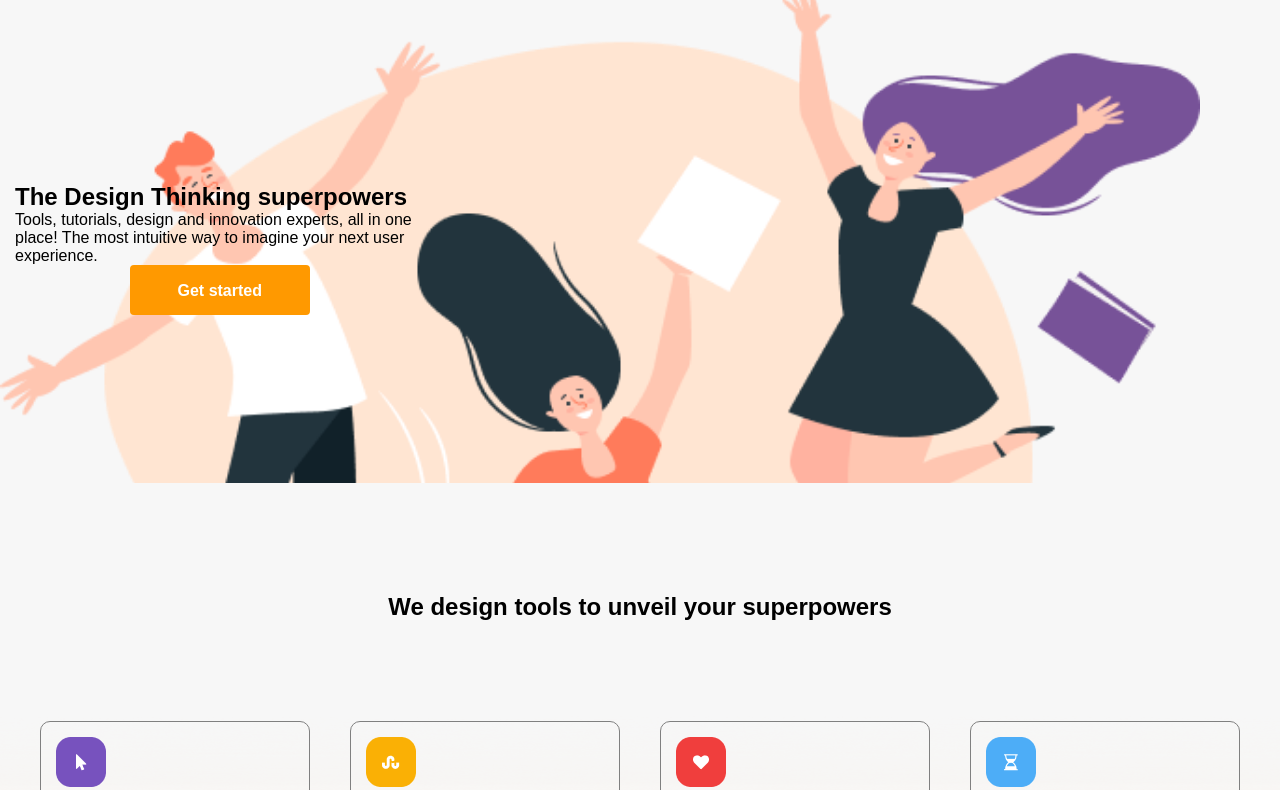
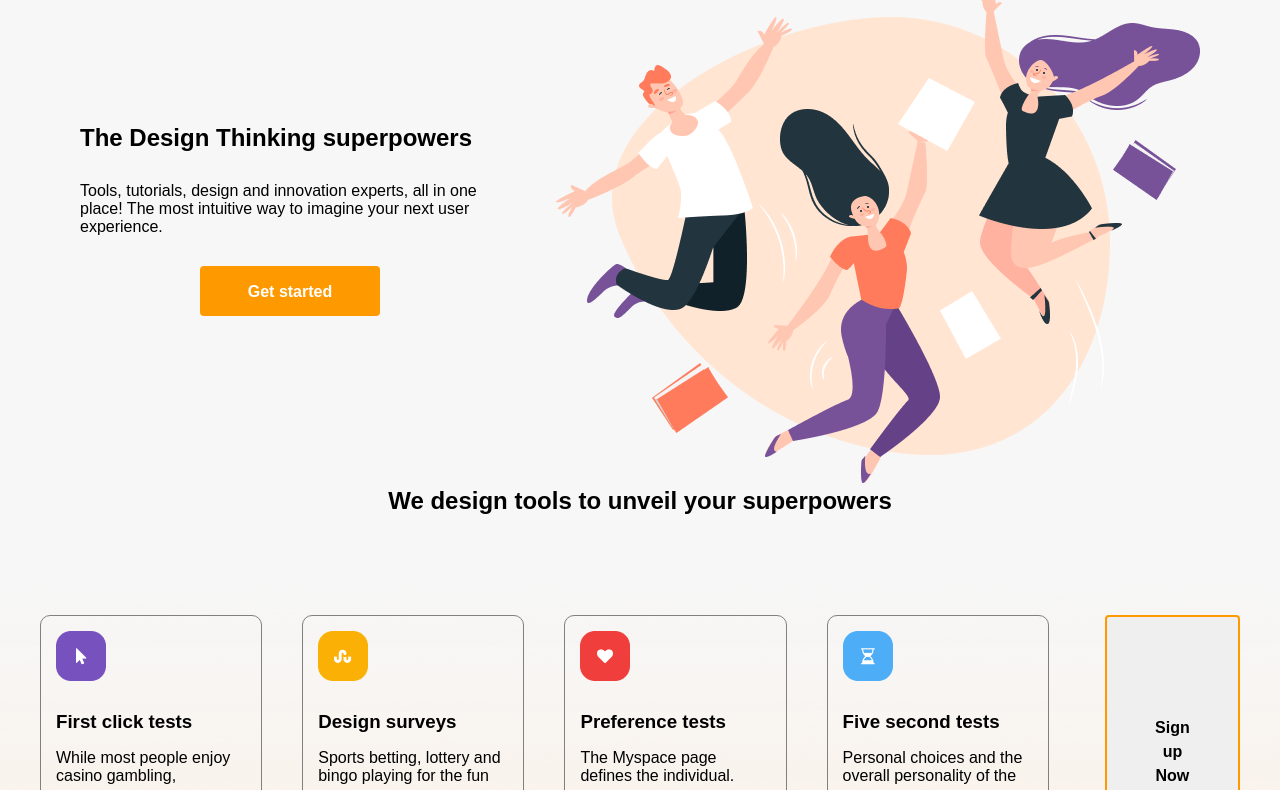
Before and after one commit to NVisotskiy/HW-boxmodel, a plain HTML site: page index.html in a window 1280 px wide. Shown: the part 164-954 px from the top of the page. Drawn offline with Linux system fonts and the light colour scheme.

Commit message:
fix banner

```diff
--- a/css/index.css
+++ b/css/index.css
@@ -98,11 +98,15 @@ body {
 
 
 .container {
+  display: flex;
+  justify-content: center;
+  width: 100%;
   padding: 0 15px;
   max-width: 1230px;
   margin: 0 auto;
   z-index: 1;
   position: relative;
+  gap: 56px;
 }
 
 h2 {
@@ -174,22 +178,19 @@ li {
   background: url("/img/bg.png") center no-repeat;
 }
 
-.banner {
-  width: 100%;
-  max-width: 1200px;
-  height: 495px;
+.banner title {
+  width: 35%;
+  position: relative;
+  margin-bottom: 0;
 }
 
-.banner {
-  background-size: cover;
-  background-image: url("../img/Image.png");
-  padding: 195px 0 188px;
-  margin-bottom: 110px;
-}
-
-.banner .banner-content {
-  width: 35%;
-  position: relative;
+.banner-content {
+  max-width: 500px;
+  width: 100%;
+  padding-top: 136px;
+  display: flex;
+  flex-direction: column;
+  gap: 30px;
 }
 
 .get-started {
--- a/index.html
+++ b/index.html
@@ -32,7 +32,6 @@
 
 <section class="banner">
   <div class="container">
-    <div class="row d-flex">
       <div class="banner-content">
         <h1 class="banner-title">The Design Thinking superpowers</h1>
         <p class="banner-sub">Tools, tutorials, design and innovation experts, all in one place! The
@@ -41,7 +40,7 @@
         <a href="#" class="demo">Get started</a>
         </button>
       </div>
-    </div>
+      <div class="banner-image"><img src="img/Image.png" alt="banner"></div>
   </div>
 </section>
 
```
